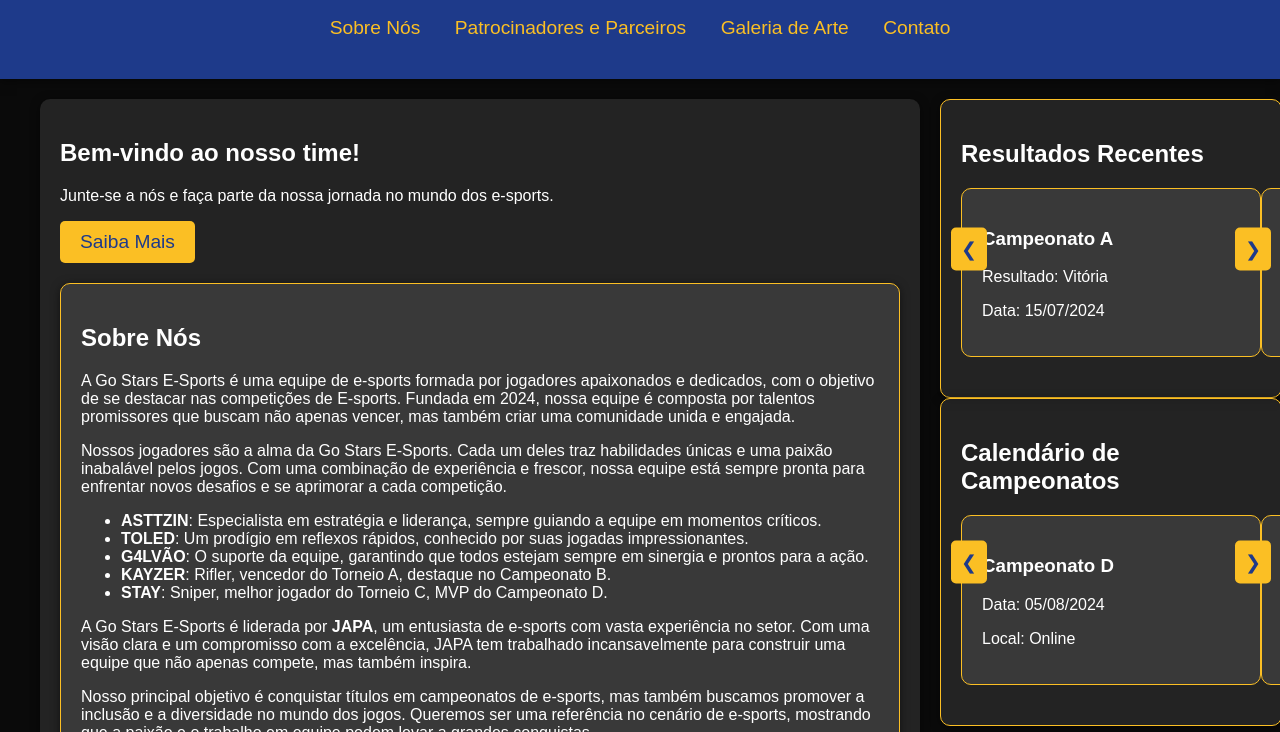
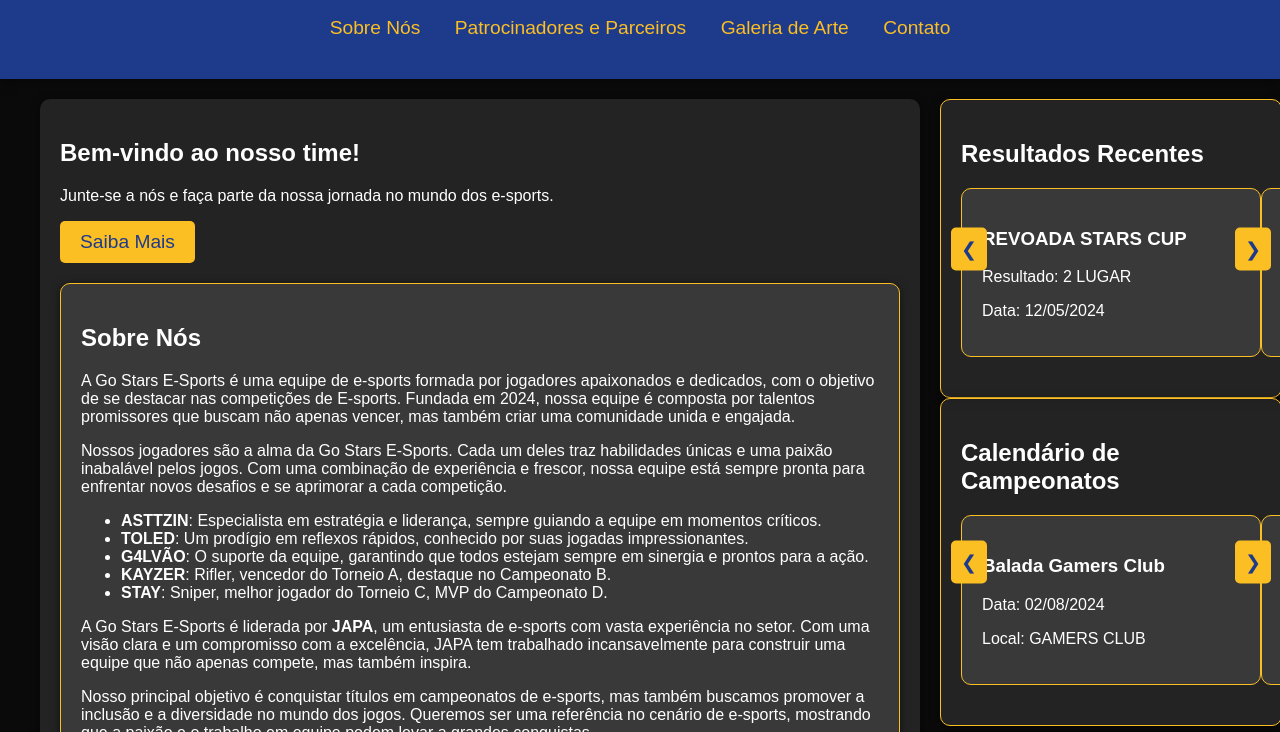
Before and after one commit to Japinha01/Go-Stars, a plain HTML site: page index.html in a window 1280 px wide. Shown: the part 68-800 px from the top of the page. Drawn offline with Linux system fonts and the light colour scheme.

Commit message:
Update index.html

```diff
--- a/index.html
+++ b/index.html
@@ -77,9 +77,9 @@
                 <h2>Resultados Recentes</h2>
                 <div class="carousel-content">
                     <div class="carousel-item">
-                        <h3>Campeonato A</h3>
-                        <p>Resultado: Vitória</p>
-                        <p>Data: 15/07/2024</p>
+                        <h3>REVOADA STARS CUP</h3>
+                        <p>Resultado: 2 LUGAR</p>
+                        <p>Data: 12/05/2024</p>
                     </div>
                     <div class="carousel-item">
                         <h3>Campeonato B</h3>
@@ -99,14 +99,14 @@
                 <h2>Calendário de Campeonatos</h2>
                 <div class="carousel-content">
                     <div class="carousel-item">
-                        <h3>Campeonato D</h3>
-                        <p>Data: 05/08/2024</p>
-                        <p>Local: Online</p>
+                        <h3>Balada Gamers Club</h3>
+                        <p>Data: 02/08/2024</p>
+                        <p>Local: GAMERS CLUB</p>
                     </div>
                     <div class="carousel-item">
-                        <h3>Campeonato E</h3>
-                        <p>Data: 12/08/2024</p>
-                        <p>Local: Arena XYZ</p>
+                        <h3>Allstar.gg Cup 2024</h3>
+                        <p>Data: 04/08/2024</p>
+                        <p>Local: GAMERS CLUB</p>
                     </div>
                     <div class="carousel-item">
                         <h3>Campeonato F</h3>
```
